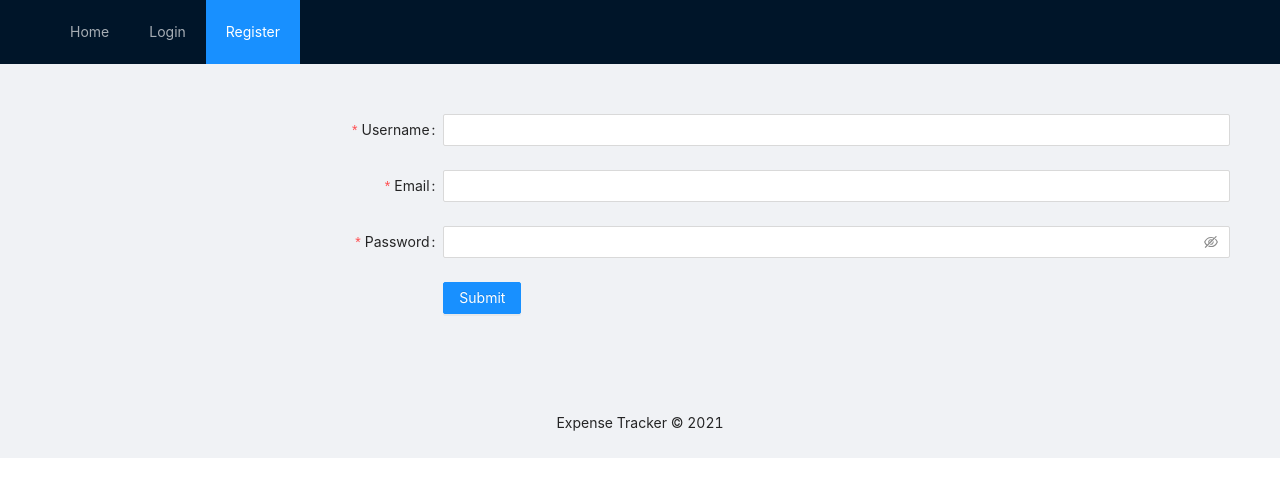
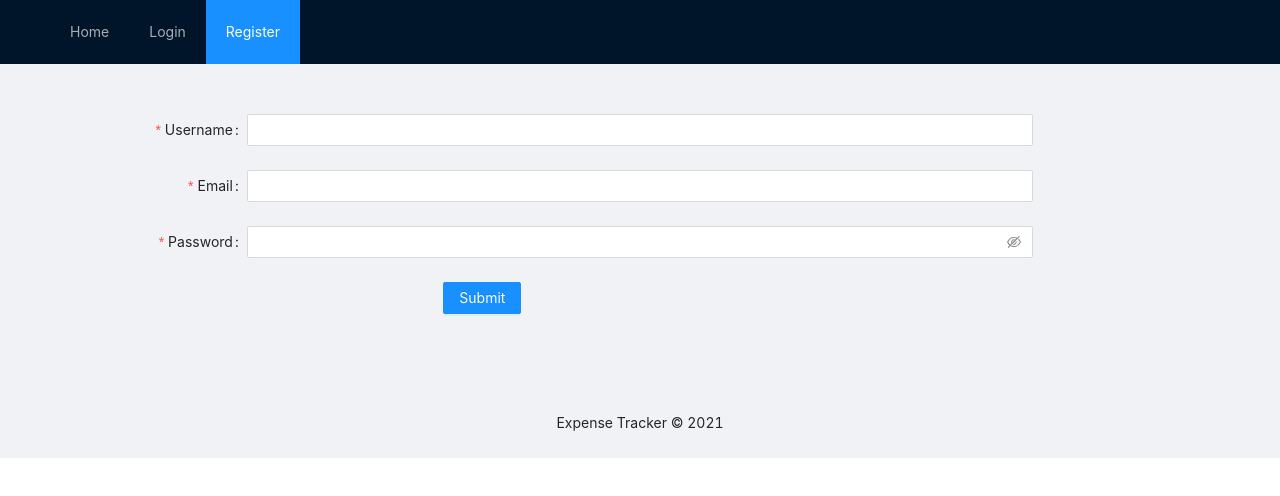
Before and after one commit to sakkarakaya/Expense-Tracker-WebApp, a React (Create React App) app: page /register in a window 1280 px wide. Shown: the top 496 px of the page. Built offline with nearby package versions, Linux system fonts and the light colour scheme.

Commit message:
added show error to register

```diff
--- a/src/components/SignUp.tsx
+++ b/src/components/SignUp.tsx
@@ -2,32 +2,34 @@ import React from "react";
 import { Form, Input, Button } from "antd";
 import api from "../utils/api";
 import { useHistory } from "react-router-dom";
+import showError from "../utils/showError";
 
 const layout = {
-  labelCol: { span: 8 },
+  labelCol: { span: 4 },
   wrapperCol: { span: 16 },
 };
 
-const validateMessages = {
-  required: "${label} is required!",
-  types: {
-    email: "${label} is not a valid email!",
-    number: "${label} is not a valid number!",
-  },
-  number: {
-    range: "${label} must be between ${min} and ${max}",
-  },
-};
+// const validateMessages = {
+//   required: "${label} is required!",
+//   types: {
+//     email: "${label} is not a valid email!",
+//     number: "${label} is not a valid number!",
+//   },
+//   number: {
+//     range: "${label} must be between ${min} and ${max}",
+//   },
+// };
 
 function SignUp() {
   const history = useHistory();
 
   const onFinish = async (values: any) => {
     try {
-      await api.post("/users/register", values);
+      await api().post("/users/register", values);
       history.push("/login", { newSignUp: true });
     } catch (error) {
       console.log({ error });
+      showError((error as any).response.data.errorMessage);
     }
   };
   return (
@@ -35,7 +37,7 @@ function SignUp() {
       {...layout}
       name='nest-messages'
       onFinish={onFinish}
-      validateMessages={validateMessages}
+      // validateMessages={validateMessages}
     >
       <Form.Item name='username' label='Username' rules={[{ required: true }]}>
         <Input />
```
